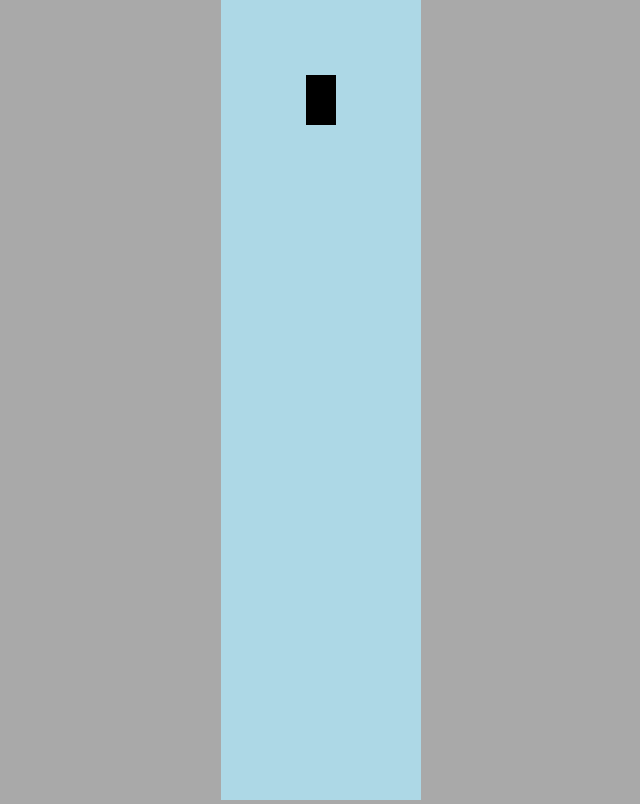
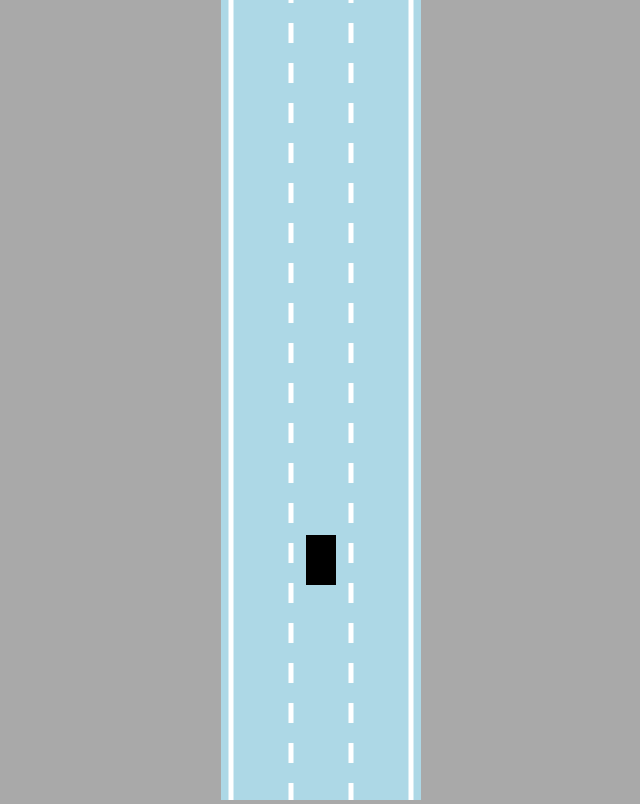
Before and after one commit to zxyn-86/self-driving-car-no-libraries, a plain HTML site: page index.html in a window 1280 px wide. Shown: the whole page, without its empty margins (319-959 px from the left). Drawn offline with Linux system fonts and the light colour scheme.

Commit message:
added lanes, borders are in place and road moves with car

```diff
--- /dev/null
+++ b/Road.js
@@ -0,0 +1,72 @@
+class Road
+{
+    constructor(x,width,laneCount=3)
+    {
+        this.x = x;
+        this.width = width;
+        this.laneCount = laneCount;
+
+        this.left = x-width/2;
+        this.right = x + width/2;
+        const infinity = 100000000;
+        this.top = -infinity;
+        this.bottom = infinity;
+
+        const topLeft = {x:this.left,y:this.top}
+        const topRight = {x:this.right,y:this.top}
+        const bottomLeft = {x:this.left,y:this.bottom}
+        const bottomRight = {x:this.right,y:this.bottom}
+
+        this.borders = [
+            [topLeft,bottomLeft],
+            [topRight,bottomRight]
+        ];
+    }
+
+    getLaneCentre(LaneIndex)
+    {
+        const laneWidth = this.width/this.laneCount;
+        return this.left + laneWidth/2 +
+        Math.min(LaneIndex,this.laneCount-1)*laneWidth;
+         //this makes it so it goes to the right most lane even if you put more than the num of lanes
+    }
+
+    draw(ctx)
+    {
+        ctx.lineWidth = 5;
+        ctx.strokeStyle = "white";
+
+        for(let i=1; i<= this.laneCount-1; i++)
+        {
+            //uses linear interp to produce the amount of lanes at the right spacing/interval
+            const x = lerp(
+                this.left,
+                this.right,
+                i/this.laneCount
+            );
+
+
+            ctx.setLineDash([20,20]); //bult in method
+            ctx.beginPath();
+            ctx.moveTo(x,this.top);
+            ctx.lineTo(x,this.bottom);
+            ctx.stroke();
+
+
+        }
+
+        //this means now we are drawing the borders separately so we can play and make changes
+        ctx.setLineDash([]);
+        this.borders.forEach(border => {
+            ctx.beginPath();
+            ctx.moveTo(border[0].x, border[0].y);
+            ctx.lineTo(border[1].x,border[1].y);
+            ctx.stroke();
+
+        });
+
+    }
+
+
+
+}
--- a/index.html
+++ b/index.html
@@ -7,6 +7,8 @@
 
 <body>
     <canvas id="myCanvas"></canvas>
+    <script src="utils.js"></script>
+    <script src="Road.js"></script>
     <script src="Controls.js"></script>
     <script src="Car.js"></script>
     <script src="main.js"></script>
--- a/main.js
+++ b/main.js
@@ -3,8 +3,8 @@ canvas.width = 200;
 
 
 const ctx = canvas.getContext("2d");
-//console.log(ctx);
-const car = new Car(100,100,30,50);
+const road = new Road(canvas.width/2, canvas.width*0.9);
+const car = new Car(road.getLaneCentre(1),100,30,50);
 car.draw(ctx);
 
 animate();
@@ -13,6 +13,12 @@ function animate()
 {
     car.update();
     canvas.height = window.innerHeight;  //this resizes the canvas so the car looks like it smoving
+    //by saving and translating we make it look as though the road is moving
+    ctx.save();
+    ctx.translate(0,-car.y + canvas.height*0.7);
+    road.draw(ctx);
     car.draw(ctx);
+
+    ctx.restore();
     requestAnimationFrame(animate);
 }
--- /dev/null
+++ b/utils.js
@@ -0,0 +1,4 @@
+function lerp(A,B,t) {
+        return A + (B-A)*t;
+
+}
```
